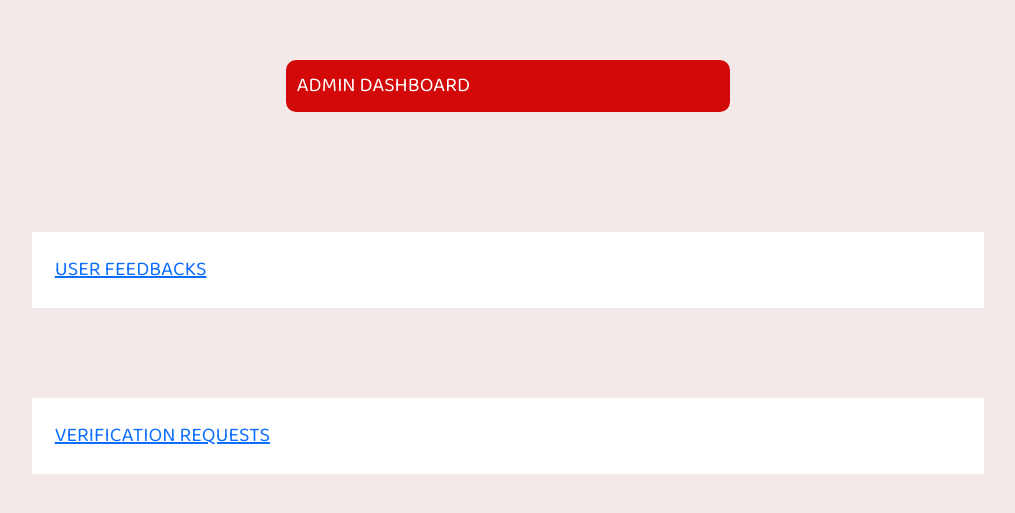
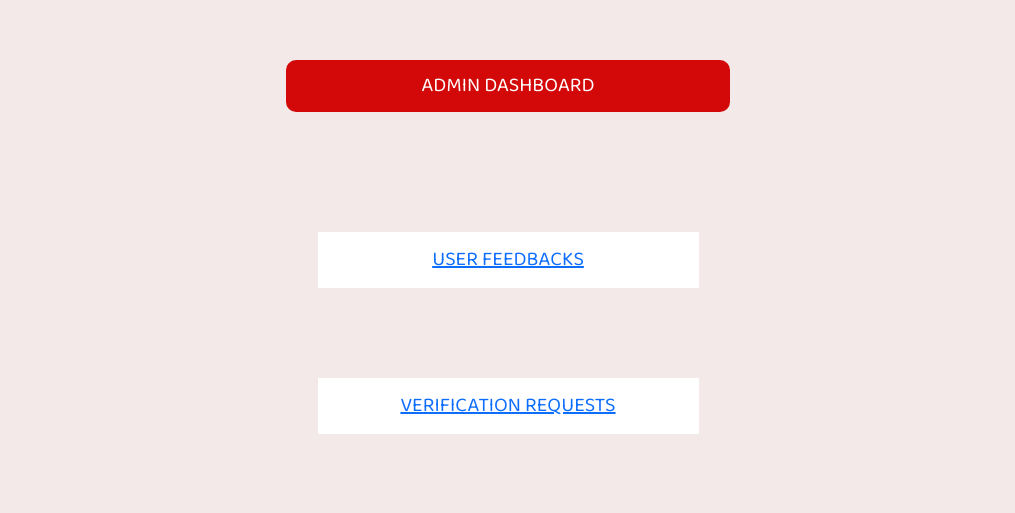
Before and after one commit to hritika1025/Blood_Donation_Management_System, a Flask app: page /admin_dashboard in a window 1280 px wide. Shown: the part 76-589 px from the top of the page, without its empty margins (132-1147 px from the left). Run offline with Flask 2, Linux system fonts and the light colour scheme; some libraries are stand-ins or nearby versions.

Commit message:
Done all the changes.

```diff
--- a/static/css/admin_dashboard2.css
+++ b/static/css/admin_dashboard2.css
@@ -136,9 +136,10 @@ body{
 }
 .links{
     margin: auto;
-  width: 75%;
+    align-items: center;
+  width: 30%;
   border: 3px solid white;
-  padding: 20px;
+  padding: 10px;
   background-color: white;
   text-align: center;
 }
--- a/template/admin_dashboard.html
+++ b/template/admin_dashboard.html
@@ -74,7 +74,7 @@
              <ul class="dropdown-menu" aria-labelledby="dropdownMenuButton1">
                <li><a class="dropdown-item" href="user_login.html">Donor Login</a></li>
                <li><a class="dropdown-item" href="blood_bank_login.html">Blood Bank Login</a></li>
-               <li><a class="dropdown-item" href="#">Admin</a></li>
+               <li><a class="dropdown-item" href="admin_login.html">Admin</a></li>
              </ul>
            </div>
             <!-- <form class="d-flex">
@@ -84,7 +84,7 @@
       </nav>
       <br><br>
 
-      <div class="title" style="display:flex;">
+      <div class="title">
         ADMIN DASHBOARD
       </div>
       <br>
@@ -93,14 +93,14 @@
 
       <br>
 
-      <div class="links" style="display:flex;">
-        <a href="/user_msg_to_admin"> USER FEEDBACKS </a>
+      <div class="links">
+        <a href="user_msg_to_admin.html"> USER FEEDBACKS </a>
       </div>
       <br>
       <br>
       <br>
-      <div class="links" style="display:flex;">
-        <a href="/registeration_verification_by_admin"> VERIFICATION REQUESTS </a>
+      <div class="links">
+        <a href="registeration_verification_by_admin.html"> VERIFICATION REQUESTS </a>
 
       </div>
 
```
Also changed, not shown: template/registeration_verification_by_admin.html (+3 -18 lines), template/user_msg_to_admin.html (+5 -19 lines).
